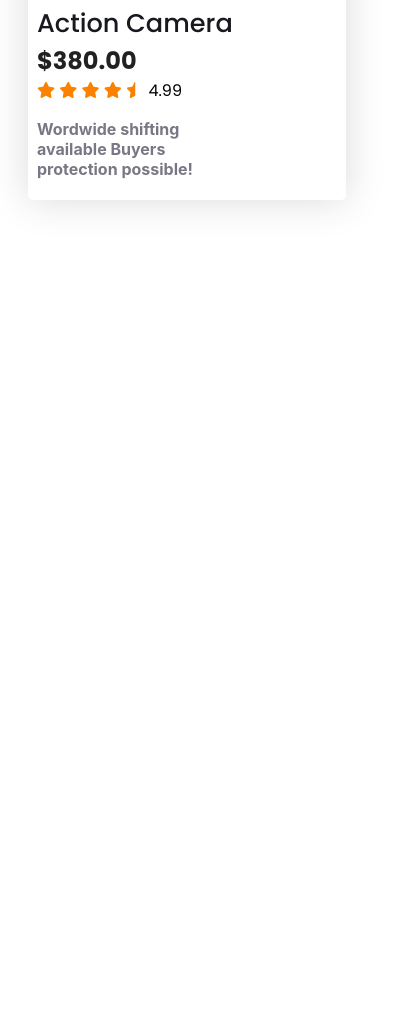
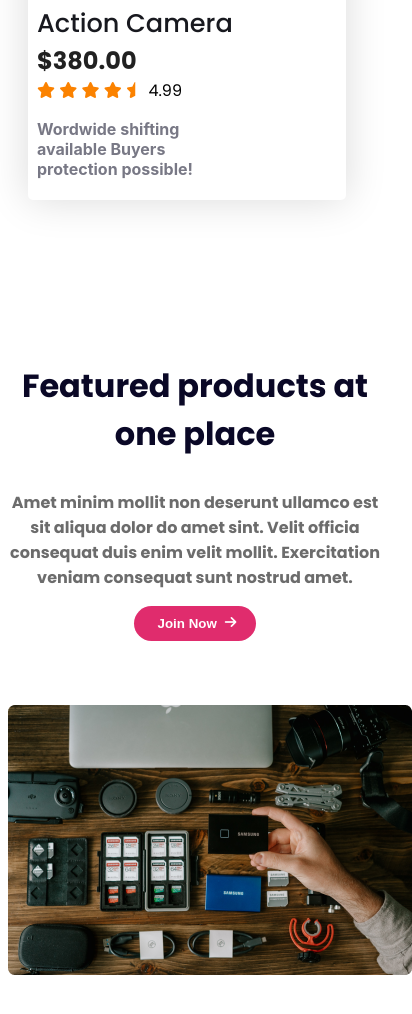
Before and after one commit to omor8243/influencer-gear-project, a plain HTML site: page index.html in a window 390 px wide. Shown: the part 5346-6360 px from the top of the page, 412 px wide, since content can reach past the window. Before the commit the page ends 5584 px from the top, so only its background shows below. Drawn offline with Linux system fonts and the light colour scheme; a web font is replaced by a local one.

Commit message:
added featured section with responsive

```diff
--- a/css/style.css
+++ b/css/style.css
@@ -3,6 +3,7 @@
  /*common css*/
  body {
    font-family: 'Poppins', sans-serif;
+   box-sizing: border-box;
  }
 
  :root {
@@ -102,24 +103,27 @@
  /*icon part end*/
 
  /*collection part start*/
- .collection-part-container{
+ .collection-part-container {
    max-width: 1440px;
    padding: 20px 170px;
    /* margin: 0 auto 50px; */
  }
+
  .collection-title {
    color: var(--primary-font);
    font-size: 1.60rem;
    font-weight: 600;
    text-align: center;
  }
- .collection-part{
+
+ .collection-part {
    /* background-color: #f2f2f2; */
    display: grid;
    grid-template-columns: repeat(3, 1fr);
    /* padding: 10px; */
  }
- .collection{
+
+ .collection {
    width: 300px;
    height: 450px;
    border: 3px solid #fff;
@@ -130,22 +134,26 @@
    padding: 6px;
 
  }
- .collection .collection-heading{
+
+ .collection .collection-heading {
    color: var(--secondery-color);
    font-size: 1.6rem;
    font-weight: 500;
    margin: 0;
  }
- .collection .collection-price{
+
+ .collection .collection-price {
    color: rgba(0, 0, 0, 0.87);
    font-size: 1.50rem;
    margin: 0;
  }
- .collection-icon i{
+
+ .collection-icon i {
    margin: 0;
    color: #FB8200;
  }
- .collection-disc{
+
+ .collection-disc {
    width: 190px;
    font-family: 'Inter', sans-serif;
    font-weight: 700;
@@ -153,6 +161,29 @@
  }
 
  /*collection part end*/
+ /*featured part start*/
+ .featured-part-container {
+  max-width: 1000px;
+   margin: 100px auto;
+   display: flex;
+   gap: 4rem;
+ }
+
+ .featured-image {
+   width: 40%;
+ }
+
+ .featured-title {
+   color: #0A0826;
+   font-size: 2rem;
+   font-weight: 700;
+ }
+ .featured-disc{
+  color: #6C6C6C;
+  font-weight: 700;
+ }
+
+ /*featured part end*/
 
  /*responsive css*/
  @media screen and (max-width: 576px) {
@@ -180,7 +211,7 @@
      text-align: center;
    }
 
-   .journey-part {
+   .journey-part, .featured-part-container {
      flex-direction: column-reverse;
    }
 
@@ -204,11 +235,16 @@
      /* width: 20%; */
      padding: 10px 10px;
    }
-   .collection-part-container{
+
+   .collection-part-container {
      padding: 10px 20px;
    }
-   .collection-part{
+
+   .collection-part {
      grid-template-columns: 1fr;
+   }
+   .featured-part-container{
+    text-align: center;
    }
  }
 
@@ -237,7 +273,7 @@
      text-align: center;
    }
 
-   .journey-part {
+   .journey-part, .featured-part-container {
      flex-direction: column-reverse;
    }
 
@@ -261,12 +297,17 @@
      /* width: 20%; */
      padding: 10px 10px;
    }
-   .collection-part-container{
+
+   .collection-part-container {
      padding: 10px 20px;
      box-sizing: border-box;
    }
-   .collection-part{
+
+   .collection-part {
      grid-template-columns: repeat(1, 1fr);
+   }
+   .featured-part-container{
+    text-align: center;
    }
 
  }
--- a/index.html
+++ b/index.html
@@ -195,6 +195,16 @@
       </div>
     </section>
 <!--collection part end-->
+    <section class="featured-part-container">
+      <div class="featured-image">
+        <img src="./images/gear.png" alt="">
+      </div>
+      <div class="featured-con">
+        <h3 class="featured-title">Featured products at one place</h3>
+        <p class="featured-disc">Amet minim mollit non deserunt ullamco est sit aliqua dolor do amet sint. Velit officia consequat duis enim velit mollit. Exercitation veniam consequat sunt nostrud amet.</p>
+        <button class="btn-primary">Join Now<i class="fa-solid fa-arrow-right"></i></button>
+      </div>
+    </section>
   </main>
   <footer></footer>
 </body>
```
Lines whose indentation alone changed are shown as unchanged.
